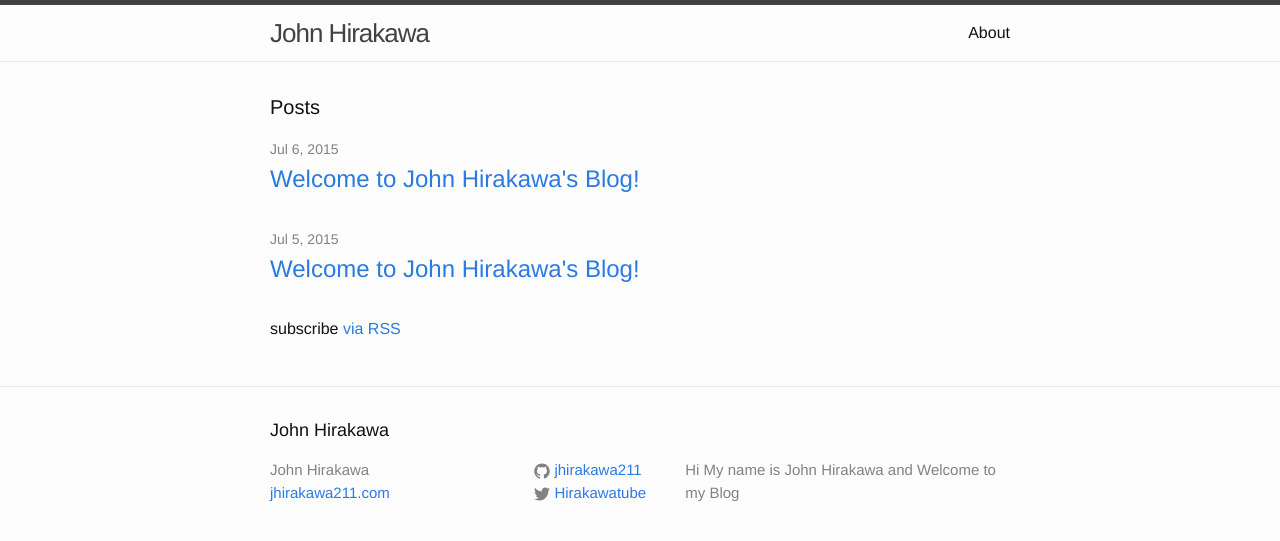
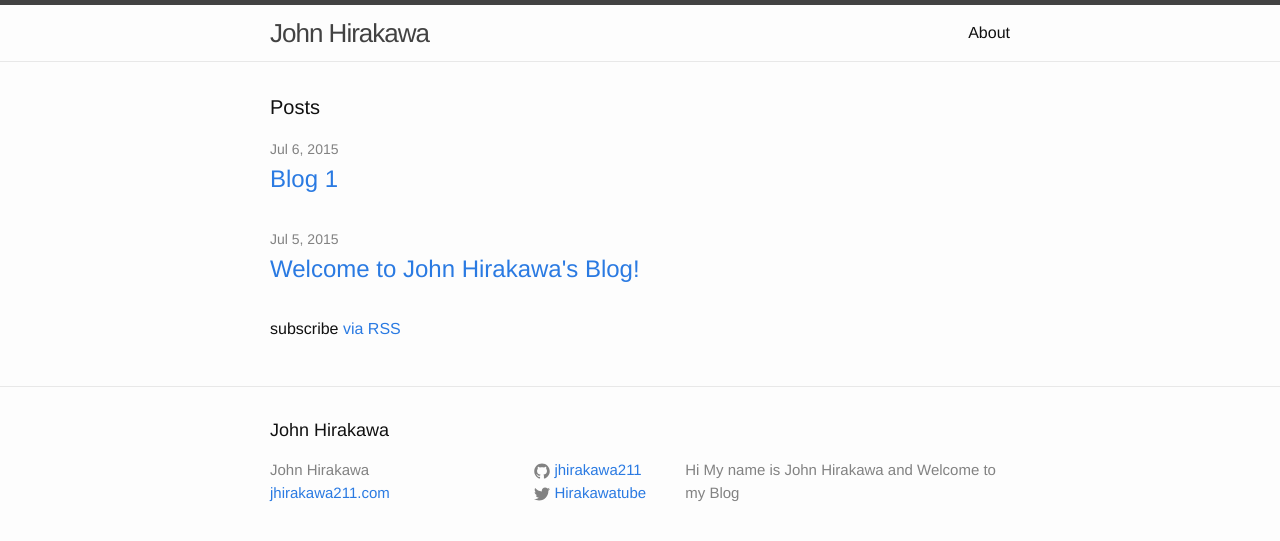
Before and after one commit to JHirakawa211/jhirakawa211.github.io, a Jekyll site: the page built from index.html, in a window 1280 px wide. Shown: the top 541 px of the page. Built offline with Jekyll 4.4.1, drawn with Linux system fonts in a browser that asks for light colours.

Commit message:
Update 2015-07-06-Blog1.markdown

```diff
--- a/_posts/2015-07-06-Blog1.markdown
+++ b/_posts/2015-07-06-Blog1.markdown
@@ -1,6 +1,6 @@
 ---
 layout: post
-title:  "Welcome to John Hirakawa's Blog!"
+title:  "Blog 1"
 date:   2015-07-06 18:25:42
 categories: blog update
 ---
```
